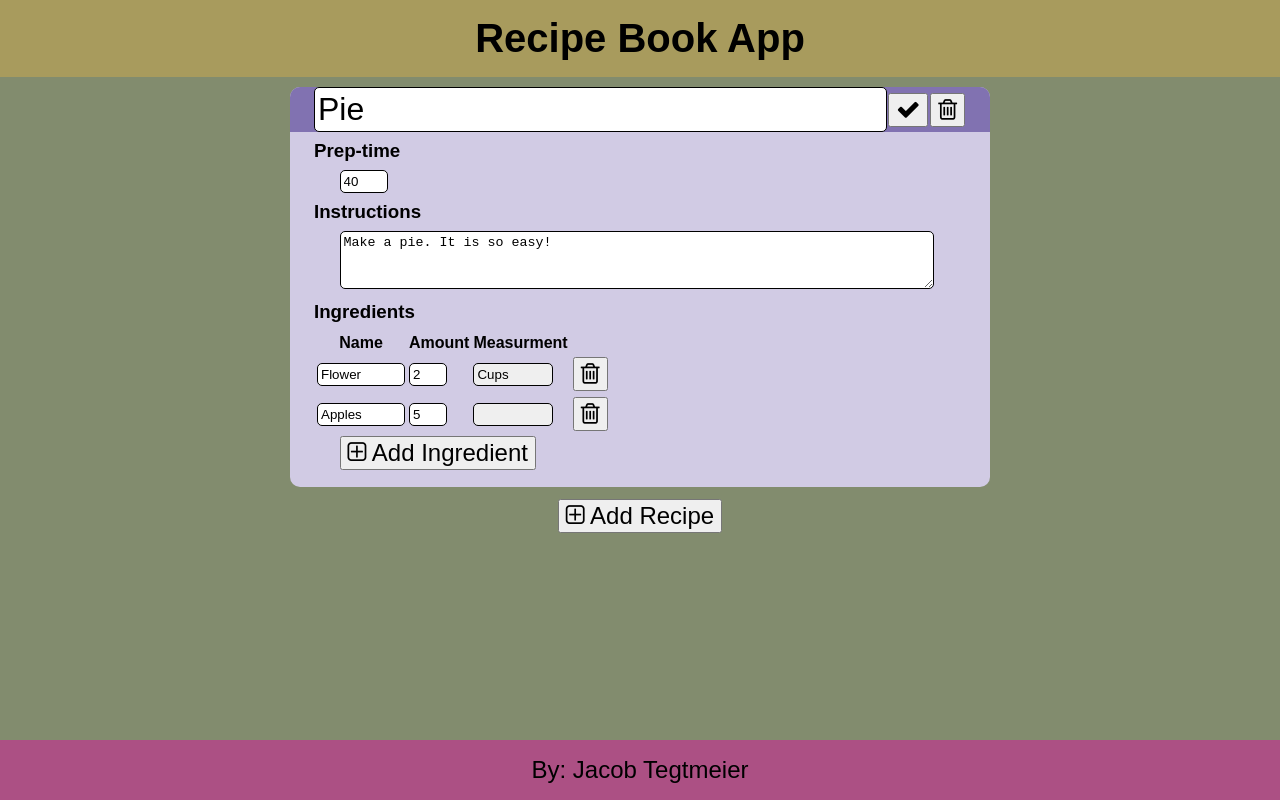
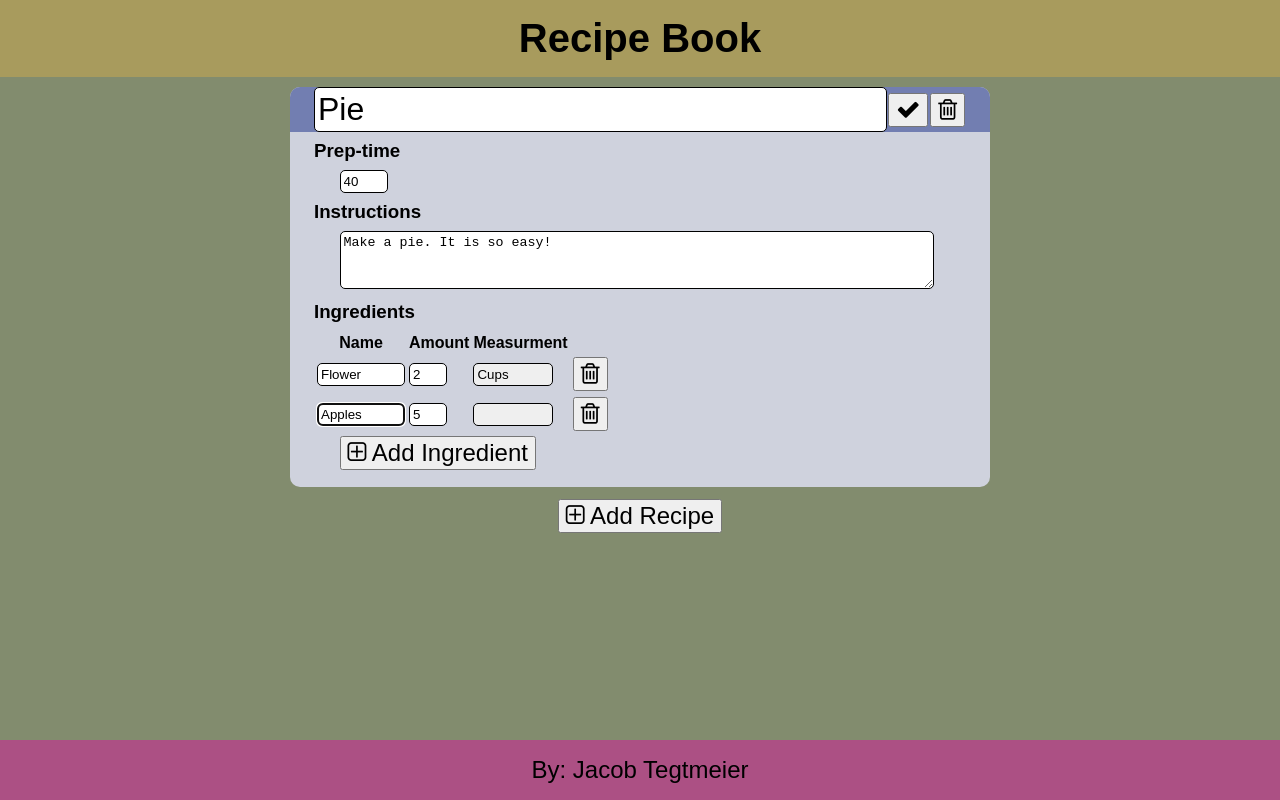
Before and after one commit to jtegtmeier/recipe-box, a React (Create React App) app: page / in a window 1280 px wide. Both pictures are taken after a click on the button "Edit". Built offline with nearby package versions, Linux system fonts and the light colour scheme.

Commit message:
sample settings import, IngredientEditor component

```diff
--- a/src/Components/App.js
+++ b/src/Components/App.js
@@ -4,8 +4,16 @@ import '../Style/App.css'
 import '../../node_modules/font-awesome/css/font-awesome.min.css'
 
 import RecipeBook from './RecipeBook'
+import sampleRecipeBook from '../Settings/SampleRecipeBook.json'
 
 export default class App extends React.Component {
+  constructor(){
+    super()
+    this.savedRecipeBook = JSON.parse(
+      localStorage.getItem("RecipeBookCreatedByJakeTegtmeier")
+    ) || sampleRecipeBook
+  }
+
   encryptRecipeBook(password) {
     this.setState({
       encrypted: true,
@@ -21,33 +29,13 @@ export default class App extends React.Component {
   }
 
   render() {
-
-    const sample = {
-      'recipe-test': {
-        name: 'Pie',
-        prepTimeMinutes: 40,
-        instructions: 'Make a pie. It is so easy!',
-        ingredients: {
-          'ingredienttest-1': {
-            name: 'Flower',
-            amount: 2,
-            unit: 'CUP'
-          },
-          'ingredienttest-3': {
-            name: 'Apples',
-            amount: 5,
-            unit: 'NONE'
-          }
-        },
-        isEditing: false
-      }
-    }
     return (
       <div className="App">
-        <header>Recipe Book App</header>
+        <header>Recipe Book</header>
 
         <RecipeBook
-          recipes={sample}
+          recipes={this.savedRecipeBook.recipes}
+          lastUniqueId={this.savedRecipeBook.lastUniqueId}
           onEncryptRecipes={this.encryptRecipeBook}/>
 
         <div className="Crypto" hidden="hidden">
--- a/src/Components/RecipeBook.js
+++ b/src/Components/RecipeBook.js
@@ -1,6 +1,5 @@
 import React from 'react'
 import PropTypes from 'prop-types'
-import {uniqueId} from 'lodash'
 import Recipe from '../Stateless/Recipe'
 import RecipeEditor from '../Stateless/RecipeEditor'
 
@@ -11,6 +10,7 @@ Recipe Book Component that holds recipe states and renders their views
 recives:
 onEncryptRecipes: PropTypes.func, (not implemented yet)
 recipes: PropTypes.object
+lastUniqueId: PropTypes.number
 
 */
 class RecipeBook extends React.Component {
@@ -20,7 +20,8 @@ class RecipeBook extends React.Component {
     this.state = {
       recipes: this.props.recipes || {},
       recipeOpen: 'recipe-test',
-      recipeEditing: undefined
+      recipeEditing: undefined,
+      lastUniqueId: this.props.lastUniqueId || 0
     }
 
     this.addRecipeClicked = this.addRecipeClicked.bind(this);
@@ -29,6 +30,12 @@ class RecipeBook extends React.Component {
     this.handleRecipeEditing = this.handleRecipeEditing.bind(this);
     this.handleRecipeSubmited = this.handleRecipeSubmited.bind(this);
     this.handleRecipeDeleted = this.handleRecipeDeleted.bind(this);
+  }
+
+  componentDidUpdate(nextProps, nextState) {
+    if(!this.state.recipeEditing){
+      localStorage.setItem("RecipeBookCreatedByJakeTegtmeier", JSON.stringify(this.state))
+    }
   }
 
   //set state of updated recipe
@@ -50,12 +57,15 @@ class RecipeBook extends React.Component {
 
   //set state of new emptey recipe added
   addRecipeClicked() {
-    const newRecipeId = uniqueId('recipe-')
-    this.handleRecipeUpdated(newRecipeId)
-    this.setState({
-      recipeOpen: newRecipeId,
-      recipeEditing: newRecipeId
-    })
+    if(!this.state.recipeEditing){
+      const newRecipeId =  "recipe-" + (1 + this.state.lastUniqueId)
+      this.handleRecipeUpdated(newRecipeId)
+      this.setState({
+        recipeOpen: newRecipeId,
+        recipeEditing: newRecipeId,
+        lastUniqueId: (this.state.lastUniqueId + 1)
+      })
+    }
   }
 
   //set state of recipe currently being viewed
@@ -78,7 +88,7 @@ class RecipeBook extends React.Component {
     delete updatedRecipeBook[recipeId]
     this.setState({
       recipes: {...updatedRecipeBook},
-      recipeEditing: recipeId
+      recipeEditing: undefined
     })
   }
 
@@ -127,7 +137,8 @@ class RecipeBook extends React.Component {
 
 RecipeBook.propTypes = {
   onEncryptRecipes: PropTypes.func,
-  recipes: PropTypes.object
+  recipes: PropTypes.object,
+  lastUniqueId: PropTypes.number
 }
 
 export default RecipeBook;
--- /dev/null
+++ b/src/Settings/SampleRecipeBook.json
@@ -0,0 +1,22 @@
+{
+  "recipes": {
+    "recipe-test": {
+      "name": "Pie",
+      "prepTimeMinutes": 40,
+      "instructions": "Make a pie. It is so easy!",
+      "ingredients": {
+        "ingredienttest-1": {
+          "name": "Flower",
+          "amount": 2,
+          "unit": "CUP"
+        },
+        "ingredienttest-3": {
+          "name": "Apples",
+          "amount": 5,
+          "unit": "NONE"
+        }
+      },
+      "isEditing": false
+    }
+  }
+}
--- a/src/Stateless/Ingredient.js
+++ b/src/Stateless/IngredientEditor.js
@@ -2,7 +2,7 @@ import React from 'react'
 import PropTypes from 'prop-types'
 import unitTypes from '../Settings/ingredientUnitTypes'
 
-const Ingredient = (props) => {
+const IngredientEditor = (props) => {
   const ingredientBody = props.ingredientBody
 
   function deleteIngredientClicked(evt){
@@ -34,6 +34,7 @@ const Ingredient = (props) => {
         name="name"
         required="required"
         pattern=".*\w+.*"
+        autoFocus="autoFocus"
         onChange={ingredientChanged}/>
       </td>
       <td>
@@ -61,7 +62,7 @@ const Ingredient = (props) => {
   )
 }
 
-Ingredient.propTypes = {
+IngredientEditor.propTypes = {
   id: PropTypes.string.isRequired,
   ingredientBody: PropTypes.object,
   isEditing: PropTypes.bool,
@@ -69,7 +70,7 @@ Ingredient.propTypes = {
   onUpdate: PropTypes.func
 }
 
-Ingredient.defaultProps = {
+IngredientEditor.defaultProps = {
   ingredientBody: {
     name: '',
     amount: '',
@@ -77,4 +78,4 @@ Ingredient.defaultProps = {
   }
 }
 
-export default Ingredient
+export default IngredientEditor
--- a/src/Stateless/Recipe.js
+++ b/src/Stateless/Recipe.js
@@ -47,9 +47,8 @@ const Recipe = (props) => {
       <li key={ingredient}>
         <div>{ingredientBody.name + " "
             + ingredientBody.amount + " "
-            + (ingredientBody.unit ? unitTypes[ingredientBody.unit] : "")
-            + (ingredientBody.unit !== 'NONE' && ingredientBody.amount > 0 ?
-            "s" : "")}
+            + (unitTypes[ingredientBody.unit] ? unitTypes[ingredientBody.unit] : "")
+            + ((unitTypes[ingredientBody.unit] && ingredientBody.amount > 1) ? "s" : "")}
         </div>
       </li>
     )
--- a/src/Stateless/RecipeEditor.js
+++ b/src/Stateless/RecipeEditor.js
@@ -1,7 +1,6 @@
 import React from 'react'
 import PropTypes from 'prop-types'
-import {uniqueId} from 'lodash'
-import Ingredient from './Ingredient'
+import IngredientEditor from './IngredientEditor'
 import '../Style/RecipeBook.css'
 
 /*
@@ -31,7 +30,7 @@ const RecipeEditor = (props) => {
   function updateIngredients(updatedIngredients) {
     props.onRecipeUpdated(props.id, {
       ...recipeBody,
-      ingredients: updatedIngredients
+      ingredients: updatedIngredients,
     })
   }
 
@@ -41,13 +40,19 @@ const RecipeEditor = (props) => {
       ...recipeBody.ingredients,
       [ingredientId]: updatedIngredient
     })
-
   }
 
   //send new emptey ingredient id to ingredientChanged
   function addIngredient(evt){
     evt.preventDefault()
-    ingredientChanged(uniqueId('ingredient-'))
+    props.onRecipeUpdated(props.id, {
+      ...recipeBody,
+      uniqueIngredient: recipeBody.uniqueIngredient + 1,
+      ingredients: {
+        ...recipeBody.ingredients,
+        ['ingredient-' + recipeBody.uniqueIngredient]: undefined
+      },
+    })
   }
 
   //delete the ingredient and send the updated ingredients to updateIngredients
@@ -86,7 +91,7 @@ const RecipeEditor = (props) => {
   let ingredients = []
   for(const ingredient in recipeBody.ingredients){
     ingredients.push(
-      <Ingredient
+      <IngredientEditor
         id={ingredient}
         key={ingredient}
         ingredientBody={recipeBody.ingredients[ingredient]}
@@ -106,6 +111,8 @@ const RecipeEditor = (props) => {
           name="name"
           required="required"
           pattern=".*\w+.*"
+          autoFocus="autoFocus"
+          tabIndex="1"
           className="recipeInput recipeName"
           size="4"
           placeholder="new name..."
@@ -128,6 +135,7 @@ const RecipeEditor = (props) => {
             type="number"
             name="prepTimeMinutes"
             className="prepTimeInput marginleft"
+            tabIndex="2"
             placeholder="None"
             value={recipeBody.prepTimeMinutes}
             onChange={recipeChanged} />
@@ -138,6 +146,7 @@ const RecipeEditor = (props) => {
             type="text"
             name="instructions"
             className="instructionsInput marginleft"
+            tabIndex="3"
             placeholder="None"
             value={recipeBody.instructions}
             onChange={recipeChanged} />
@@ -175,7 +184,8 @@ RecipeEditor.defaultProps = {
     name: '',
     prepTimeMinutes: '',
     instructions: '',
-    ingredients: undefined
+    ingredients: undefined,
+    uniqueIngredient: 0
   }
 }
 
--- a/src/Style/RecipeBook.css
+++ b/src/Style/RecipeBook.css
@@ -58,7 +58,7 @@ select {
   width: 90vw;
   max-width: 700px;
   padding-bottom: 2vh;
-  background: rgb(209, 203, 228);
+  background: rgb(207, 210, 221);
   overflow: hidden;
 }
 
@@ -87,7 +87,7 @@ select {
   flex-flow: row;
   justify-content: space-between;
   align-items: center;
-  background: rgb(129, 114, 177);
+  background: rgb(114, 126, 177);
 }
 
 .recipeName {
```
